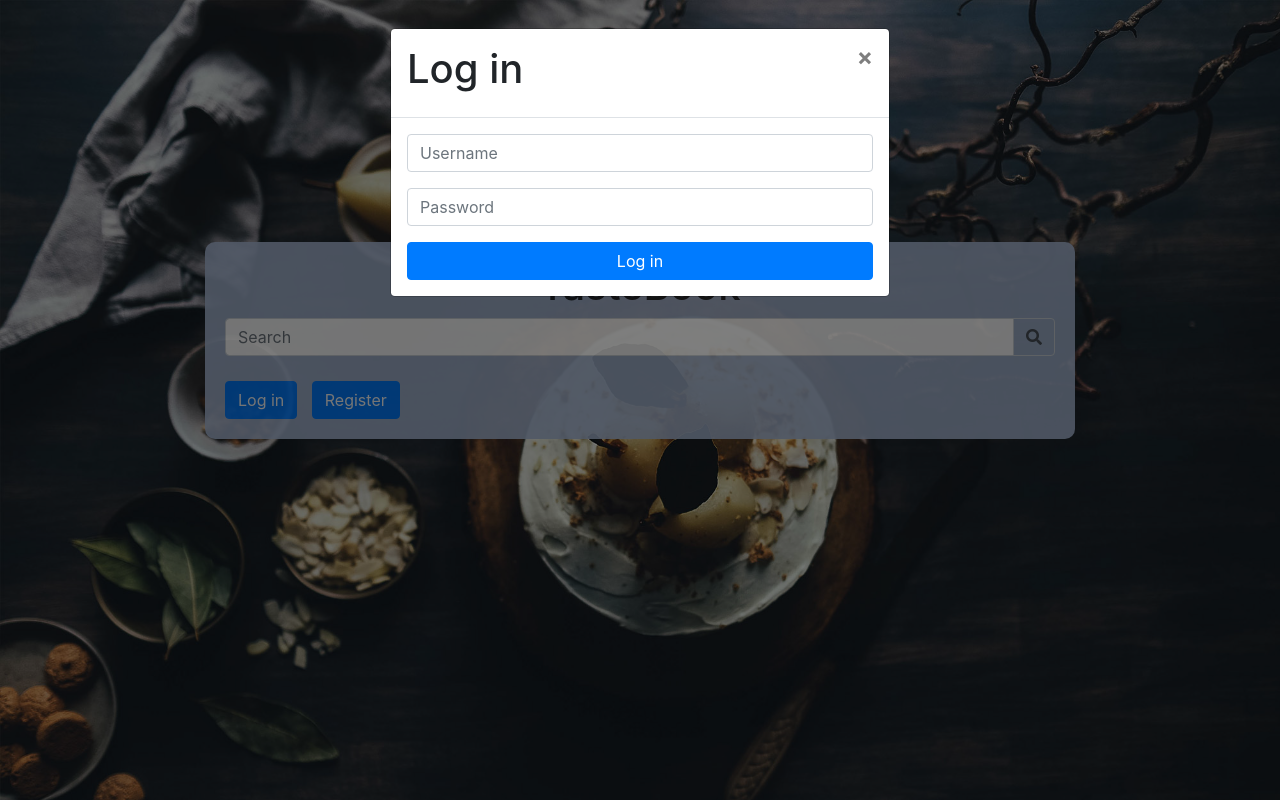
After one commit to csci-5436-a-final-project-tastebook/Tastebook, a PHP site: page /tasteBook-Main.php in a window 1280 px wide, after a click on "Log in". The commit adds this page. Run offline with PHP 8.4, Linux system fonts and the light colour scheme; some libraries are stand-ins or nearby versions.

Commit message:
Add files via upload

```diff
--- /dev/null
+++ b/tasteBook-Main.php
@@ -0,0 +1,224 @@
+<?php
+  // Starts session
+  session_start();
+?>
+
+<!DOCTYPE html>
+<html lang="en">
+  <head>
+    <!-- Required meta tags -->
+    <meta charset="utf-8">
+    <meta name="viewport" content="width=device-width, initial-scale=1, shrink-to-fit=no">
+
+    <!-- Bootstrap CSS -->
+    <link rel="stylesheet" href="https://stackpath.bootstrapcdn.com/bootstrap/4.3.1/css/bootstrap.min.css" integrity="sha384-ggOyR0iXCbMQv3Xipma34MD+dH/1fQ784/j6cY/iJTQUOhcWr7x9JvoRxT2MZw1T" crossorigin="anonymous">
+
+    <!-- Font Awesone CSS -->
+    <link rel="stylesheet" href="https://use.fontawesome.com/releases/v5.8.1/css/all.css" integrity="sha384-50oBUHEmvpQ+1lW4y57PTFmhCaXp0ML5d60M1M7uH2+nqUivzIebhndOJK28anvf" crossorigin="anonymous">
+
+    <!-- styles CSS -->
+    <link rel="stylesheet" href="styles.css">
+
+    <title>TasteBook</title>
+  </head>
+
+  <body class="background_image_2" style="height: 100%">
+
+    <!-- Center container vertically -->
+    <div class="vertical-center">
+      <div class="container">
+
+      <!-- Center contains of container and colors border -->
+      <div class="flex-container" style="margin: 120px; background-color:  #a1b1cc; opacity: .90; padding: 20px; border-radius: 10px">
+        <h1 align="center">TasteBook</h1>
+
+        <!-- Search bar -->
+        <div class="input-group" style="margin-bottom: 25px">
+            <input class="form-control" type="text" placeholder="Search" aria-label="Search" id="Searchbar">
+
+            <!-- Search icon -->
+            <span class="input-group-append" type="button" onclick="location.href = 'www.NEXT PAGE GOES HERE.com';" id="SearchIcon">
+                <div class="input-group-text bg-transparent"><i class="fa fa-search"></i></div>
+            </span>
+        </div>
+
+        <!-- Checks if the user is currently logged in -->
+        <?php
+          if (isset($_SESSION['userID'])) {
+            // Log out Button and Submit Recipe Button
+            echo '<div style="display: inline-block">
+                    <form action="logout.inc.php" method="post">
+                      <button class="btn btn-secondary" type="button" data-toggle="modal" data-target="#popUpWindowLogout" style="margin-right: 10px">Logout</button>
+                      <button class="btn btn-primary" type="button">Submit Recipe</button>
+                    </form>
+                  </div';
+          }
+
+          else {
+            // Log in Button and Register
+            echo '<div style="display: inline-block">
+                    <button class="btn btn-primary" type="button" data-toggle="modal" data-target="#popUpWindowLogin" style="margin-right: 10px">Log in</button>
+                    <button class="btn btn-primary" type="button" data-toggle="modal" data-target="#popUpWindowRegister">Register</button>
+                  </div';
+          }
+        ?>
+
+      </div>
+    </div>
+
+    <!-- Log in Modal -->
+    <div class="modal fade" id="popUpWindowLogin">
+      <div class="modal-dialog">
+        <div class="modal-content">
+
+            <!-- Header -->
+            <div class="modal-header">
+              <h1>Log in</h1>
+              <button type="button" class="close" data-dismiss="modal">&times;</button>
+            </div>
+
+            <!-- Body -->
+            <div class="modal-body">
+              <form role="form" action="login.inc.php" method="post">
+
+                <!-- Display error messages for register form -->
+                <?php
+                  if (isset($_GET['error'])) {
+
+                    // Error message for empty fields
+                    if ($_GET['error'] == "emptyfields") {
+                      echo '<p style="color: #f45353"> Please fill out all fields. </p>';
+                    }
+
+                    // Error message for invalid credentials
+                    if ($_GET['error'] == "loginfailure") {
+                      echo '<p style="color: #f45353"> Failure to log in. </p>';
+                    }
+                  }
+                ?>
+
+                <!-- Email field -->
+                <div class="form-group">
+                  <input type="text" class="form-control" placeholder="Username" width="100%" name="username" id="Username">
+                </div>
+
+                <!-- Password field -->
+                <div class="form-group">
+                  <input type="password" class="form-control" placeholder="Password" name="password" id="Password">
+                </div>
+
+                <!-- Login Button -->
+                <button class="btn btn-primary btn-block" name="login">Log in</button>
+
+              </form>
+            </div>
+
+        </div>
+      </div>
+    </div>
+
+    <!-- Create Account Modal -->
+    <div class="modal fade" id="popUpWindowRegister">
+      <div class="modal-dialog">
+        <div class="modal-content">
+
+            <!-- Header -->
+            <div class="modal-header">
+              <h1>Please enter info to create an account:</h1>
+              <button type="button" class="close" data-dismiss="modal">&times;</button>
+            </div>
+
+            <!-- Body -->
+            <div class="modal-body">
+              <form role="form" action="register.inc.php" method="post">
+
+                <!-- Display error messages for register form -->
+                <?php
+                  if (isset($_GET['error'])) {
+
+                    // Error message for empty fields
+                    if ($_GET['error'] == "emptyfields") {
+                      echo '<p style="color: #f45353"> Please fill out all fields. </p>';
+                    }
+
+                    // Error message for password mismatch
+                    if ($_GET['error'] == "passwordmatch") {
+                      echo '<p style="color: #f45353"> Passwords do not match. </p>';
+                    }
+                  }
+                ?>
+
+                <!-- Email field -->
+                <div class="form-group">
+                  <input type="email" class="form-control" placeholder="Email" width="100%" name="email" id="email">
+                </div>
+
+                <!-- Username field -->
+                <div class="form-group">
+                  <input type="text" class="form-control" placeholder="Username" width="100%" name="username" id="username">
+                </div>
+
+                <!-- Password field -->
+                <div class="form-group">
+                  <input type="password" class="form-control" placeholder="Password" name="password_1" id="password_1">
+                </div>
+
+                <!-- Re-enter Password field -->
+                <div class="form-group">
+                  <input type="password" class="form-control" placeholder="Re-enter Password" name="password_2" id="password_2">
+                </div>
+
+                <!-- Confirm Button -->
+                <button class="btn btn-primary btn-block" name="register" id="register">Confirm</button>
+
+              </form>
+            </div>
+        </div>
+      </div>
+    </div>
+
+    <!-- Log out Modal -->
+    <div class="modal fade" id="popUpWindowLogout">
+      <div class="modal-dialog">
+        <div class="modal-content">
+
+            <!-- Header -->
+            <div class="modal-header">
+              <h1>Log out?</h1>
+              <button type="button" class="close" data-dismiss="modal">&times;</button>
+            </div>
+
+            <!-- Body -->
+            <div class="modal-body">
+              <form role="form" action="logout.inc.php" method="post">
+
+                <!-- Login Button -->
+                <div style="display: inline">
+                  <button class="btn btn-primary btn-block" name="logout">Yes</button>
+                  <button class="btn btn-secondary btn-block" data-dismiss="modal" name="logout">No</button>
+                </div>
+
+              </form>
+            </div>
+
+        </div>
+      </div>
+    </div>
+
+    <!-- Allows user to seach by pressing "Enter" on keyboard -->
+    <script>
+      var Searchbar = document.getElementById("Searchbar");
+      Searchbar.addEventListener("keyup", function(event) {
+        if (event.keyCode === 13) {
+          document.getElementById("SearchIcon").click();
+        }
+      });
+    </script>
+
+    <!-- Optional JavaScript -->
+    <!-- jQuery first, then Popper.js, then Bootstrap JS -->
+    <script src="https://code.jquery.com/jquery-3.3.1.slim.min.js" integrity="sha384-q8i/X+965DzO0rT7abK41JStQIAqVgRVzpbzo5smXKp4YfRvH+8abtTE1Pi6jizo" crossorigin="anonymous"></script>
+    <script src="https://cdnjs.cloudflare.com/ajax/libs/popper.js/1.14.7/umd/popper.min.js" integrity="sha384-UO2eT0CpHqdSJQ6hJty5KVphtPhzWj9WO1clHTMGa3JDZwrnQq4sF86dIHNDz0W1" crossorigin="anonymous"></script>
+    <script src="https://stackpath.bootstrapcdn.com/bootstrap/4.3.1/js/bootstrap.min.js" integrity="sha384-JjSmVgyd0p3pXB1rRibZUAYoIIy6OrQ6VrjIEaFf/nJGzIxFDsf4x0xIM+B07jRM" crossorigin="anonymous"></script>
+  </body>
+</html>
```
Also changed, not shown: login.inc.php (added, +32 -0 lines), logout.inc.php (added, +10 -0 lines), register.inc.php (added, +59 -0 lines), styles.css (line endings or trailing spaces).
